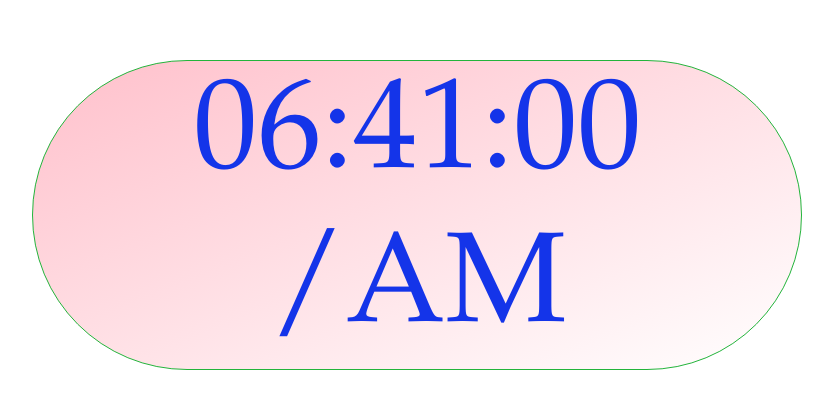
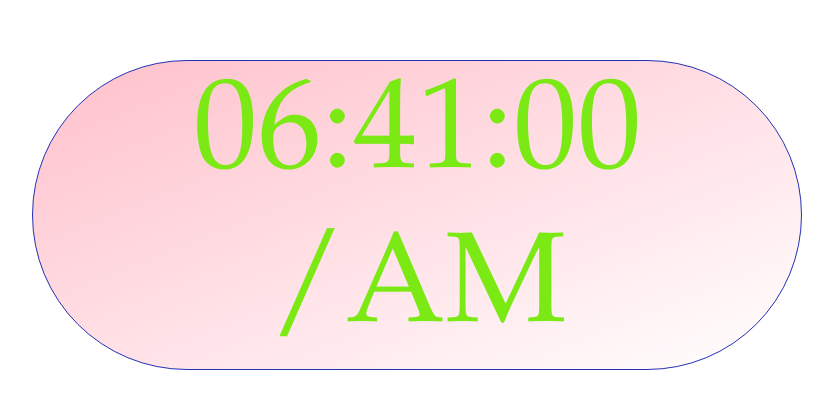
Before and after one commit to proacthon/proacthon.github.io, a plain HTML site: page index.html in a window 1280 px wide. Shown: the part 220-628 px from the top of the page, without its empty margins (206-1039 px from the left). Drawn offline with Linux system fonts and the light colour scheme.

Commit message:
Update index.html

```diff
--- a/index.html
+++ b/index.html
@@ -13,13 +13,13 @@
          #clock {
             background-image: linear-gradient(to bottom right,pink,transparent);
             font-family: Garamond, serif;
-            color: rgb(20, 52, 233);
+            color: rgb(123, 233, 20);
             font-size: 10vw;
             width: 6em;
             margin-left: 18vw;
             margin-top: 35vh;
             text-align: center;
-            border: 0.2vh solid rgb(35, 180, 59);
+            border: 0.2vh solid rgb(35, 49, 180);
             border-radius: 6em;
         }
 
```
